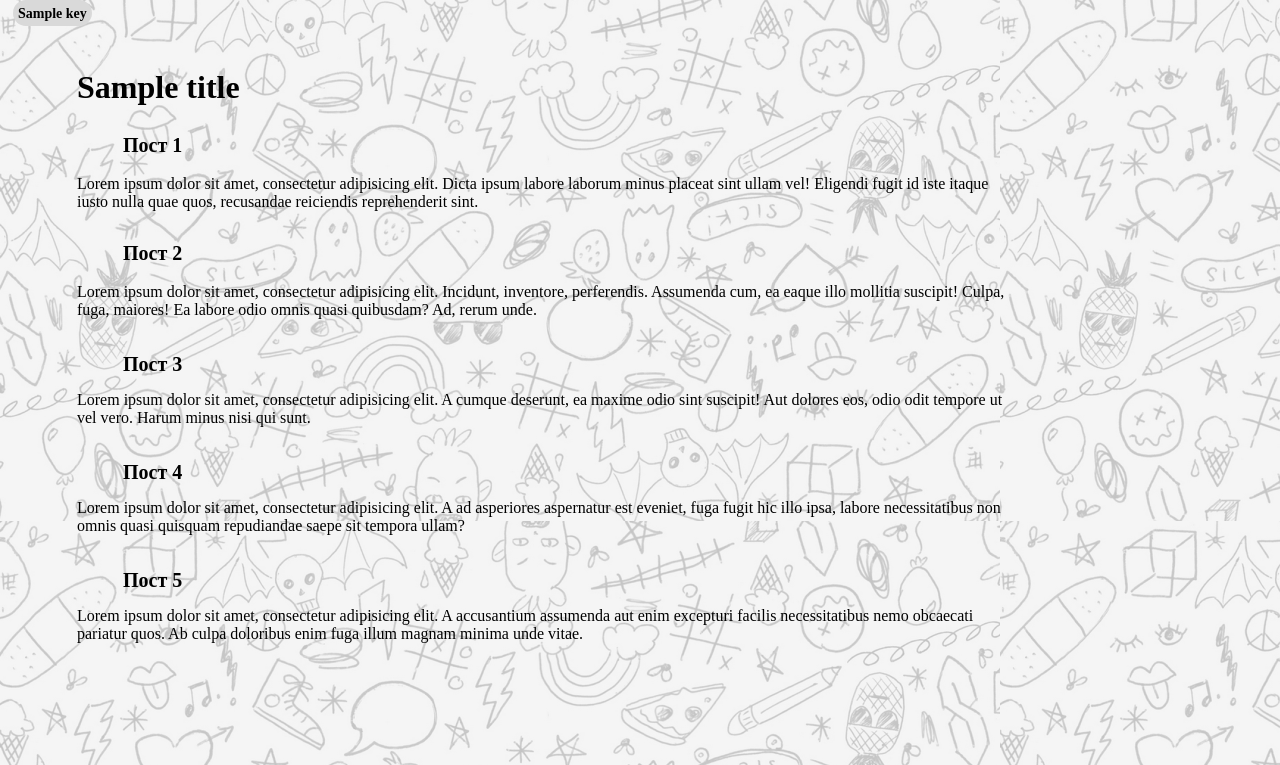
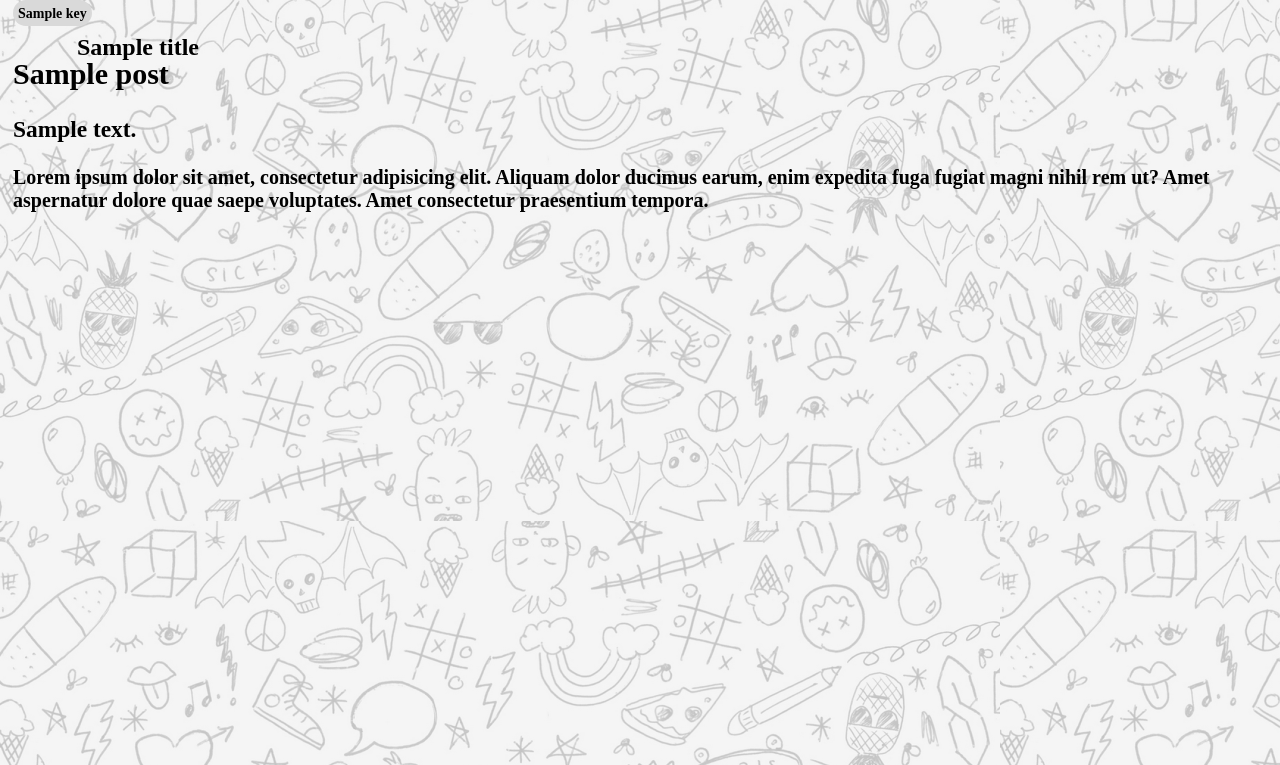
Before and after one commit to Alex-Ut/testTemplates, a Django app: template testTemplates/templates/catalog.html in a window 1280 px wide. Shown: the part 35-800 px from the top of the page. Run offline with Django 4.2, Linux system fonts and the light colour scheme; the template is opened without the code that fills it: most values are stand-ins (such as "Sample title", 1, 10 or a date in 2020); parts of the project's set-up code (start-up, migrations or seed data) failed here and were passed over.

Commit message:
current files 11.12

```diff
--- /dev/null
+++ b/testTemplates/catalog/urls.py
@@ -0,0 +1,6 @@
+from django.urls import path
+from .views import *
+
+urlpatterns = [
+    path('', catalog_page),
+]
--- a/testTemplates/static/css/base.css
+++ b/testTemplates/static/css/base.css
@@ -52,10 +52,10 @@
 
 .titleh1 {
     left: 77px;
-    top: 83px;
+    top: 53px;
     position: absolute;
     color: black;
-    font-size: 32px;
+    font-size: 24px;
     font-family: Playfair Display;
     font-weight: 600;
     word-wrap: break-word
@@ -67,7 +67,8 @@
     word-wrap: break-word;
 }
 
-.titleh2 {
+.card {
+    color: black;
     font-size: 20px;
     word-wrap: break-word;
 }
--- a/testTemplates/templates/catalog.html
+++ b/testTemplates/templates/catalog.html
@@ -2,17 +2,14 @@
 
 {% block content%}
 <h1 class="titleh1">{{title}}</h1>
-<ul>
-    <h2 class="titleh2" style="left: 123px; top: 152px; position: absolute;">Пост 1</h2>
-    <p style="width: 934px; height: 46px; left: 77px; top: 194px; position: absolute; color: black; font-size: 16px; font-family: Playfair Display; font-weight: 400; word-wrap: break-word">Lorem ipsum dolor sit amet, consectetur adipisicing elit. Dicta ipsum labore laborum minus placeat sint ullam vel! Eligendi fugit id iste itaque iusto nulla quae quos, recusandae reiciendis reprehenderit sint.</p>
-    <h2 class="titleh2" style="left: 123px; top: 260px; position: absolute;" >Пост 2</h2>
-    <p style="width: 934px; height: 46px; left: 77px; top: 302px; position: absolute; color: black; font-size: 16px; font-family: Playfair Display; font-weight: 400; word-wrap: break-word">Lorem ipsum dolor sit amet, consectetur adipisicing elit. Incidunt, inventore, perferendis. Assumenda cum, ea eaque illo mollitia suscipit! Culpa, fuga, maiores! Ea labore odio omnis quasi quibusdam? Ad, rerum unde.</p>
-    <h2 class="titleh2" style="left: 123px; top: 371px; position: absolute;">Пост 3</h2>
-    <p style="width: 934px; height: 46px; left: 77px; top: 410px; position: absolute; color: black; font-size: 16px; font-family: Playfair Display; font-weight: 400; word-wrap: break-word">Lorem ipsum dolor sit amet, consectetur adipisicing elit. A cumque deserunt, ea maxime odio sint suscipit! Aut dolores eos, odio odit tempore ut vel vero. Harum minus nisi qui sunt.</p>
-    <h2 class="titleh2" style="left: 123px; top: 479px; position: absolute;">Пост 4</h2>
-    <p style="width: 934px; height: 46px; left: 77px; top: 518px; position: absolute; color: black; font-size: 16px; font-family: Playfair Display; font-weight: 400; word-wrap: break-word">Lorem ipsum dolor sit amet, consectetur adipisicing elit. A ad asperiores aspernatur est eveniet, fuga fugit hic illo ipsa, labore necessitatibus non omnis quasi quisquam repudiandae saepe sit tempora ullam?</p>
-    <h2 class="titleh2" style="left: 123px; top: 587px; position: absolute;">Пост 5</h2>
-    <p style="width: 934px; height: 46px; left: 77px; top: 626px; position: absolute; color: black; font-size: 16px; font-family: Playfair Display; font-weight: 400; word-wrap: break-word">Lorem ipsum dolor sit amet, consectetur adipisicing elit. A accusantium assumenda aut enim excepturi facilis necessitatibus nemo obcaecati pariatur quos. Ab culpa doloribus enim fuga illum magnam minima unde vitae.</p>
-</ul>
+
+{% for el in posts%}
+<div class="card">
+    <h2>{{el.name}}</h2>
+    <h3>{{el.description}}</h3>
+    <p>Lorem ipsum dolor sit amet, consectetur adipisicing elit. Aliquam dolor ducimus earum, enim expedita fuga fugiat magni nihil rem ut? Amet aspernatur dolore quae saepe voluptates. Amet consectetur praesentium tempora.</p>
+</div>
+
+{% endfor %}
 
 {% endblock %}
--- a/testTemplates/testTemplates/settings.py
+++ b/testTemplates/testTemplates/settings.py
@@ -31,6 +31,7 @@ ALLOWED_HOSTS = []
 # Application definition
 
 INSTALLED_APPS = [
+    'catalog.apps.CatalogConfig',
     'django.contrib.admin',
     'django.contrib.auth',
     'django.contrib.contenttypes',
--- a/testTemplates/testTemplates/urls.py
+++ b/testTemplates/testTemplates/urls.py
@@ -15,11 +15,12 @@ Including another URLconf
     2. Add a URL to urlpatterns:  path('blog/', include('blog.urls'))
 """
 from django.contrib import admin
-from django.urls import path
+from django.urls import path, include
 from .views import *
 
 urlpatterns = [
     path('', main_page),
-    path('catalog', catalog_page),
+    path('catalog', include('catalog.urls')),
     path('about', about_page),
+    path('admin', admin.site.urls),
 ]
--- a/testTemplates/testTemplates/views.py
+++ b/testTemplates/testTemplates/views.py
@@ -8,11 +8,6 @@ def main_page(request):
     return render(request, './index.html', context=data)
 
 
-def catalog_page(request):
-    title = "Страница постов"
-    data = {"menu" :MENU, "title": title}
-    return render(request, './catalog.html', context=data)
-
 def about_page(request):
     title = "О блоге"
     data = {"menu" :MENU, "title": title}
```
Also changed, not shown: testTemplates/db.sqlite3.
